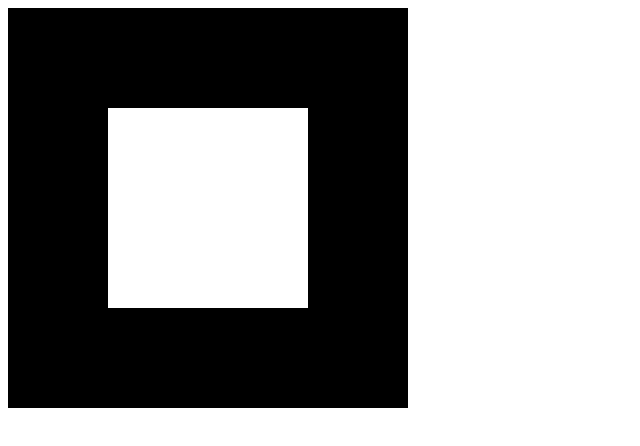
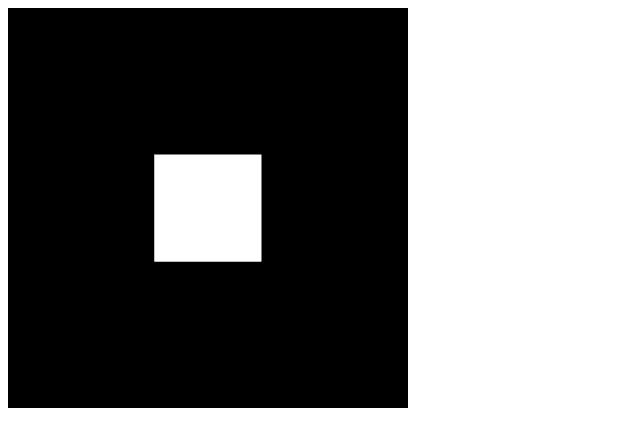
Before and after one commit to canUDigIt/webgl-demos, a plain HTML site: page model-viewer/index.html in a window 1280 px wide. Shown: the whole page, without its empty margins (0-640 px from the left). Drawn offline with Linux system fonts and the light colour scheme.

Commit message:
Added orbiting camera and json model reading capabilities

```diff
--- a/model-viewer/index.html
+++ b/model-viewer/index.html
@@ -14,9 +14,12 @@
     <script id="vs" type="x-shader/x-vertex">
         attribute vec4 position;
 
+        uniform mat4 uMVMatrix;
+        uniform mat4 uPMatrix;
+
         void main()
         {
-           gl_Position = position;
+           gl_Position = uPMatrix * uMVMatrix * position;
         }
     </script>
 
@@ -31,41 +34,95 @@
         $(document).ready(function() {
             var gl = document.getElementById("c").getContext("webgl");
             var programInfo = twgl.createProgramInfo(gl, ["vs", "fs"]);
+            var m4 = twgl.m4;
+            var fovRadians = Math.PI / 4;
+            var aspectRatio = gl.canvas.width / gl.canvas.height;
+            var near = 0.1;
+            var far = 100.0;
+            var perspective = m4.perspective(fovRadians, aspectRatio, near, far);
+            var camera = m4.identity();
+            var distance = [0, 0, 5];
+            var yaw = 0;
+            var pitch = 0;
+            var roll = 0;
 
-            var arrays = {
-                position: [
-                    -0.5, -0.5, 0,
-                     0.5, -0.5, 0,
-                    -0.5,  0.5, 0,
-                    -0.5,  0.5, 0,
-                     0.5, -0.5, 0,
-                     0.5,  0.5, 0,
-                ],
-            };
 
             var myRequest = new Request('box.json');
 
             fetch(myRequest)
                 .then(function(response) { return response.json(); })
                 .then(function(data) {
-                    arrays["position"] = data.meshes[0].vertices;
+                    var mesh = data.meshes[0];
+                    var arrays = {
+                        position: mesh.vertices,
+                        normal: mesh.normals,
+                        indices: []
+                    };
+
+                    mesh.faces.forEach(function(face) {
+                        arrays.indices.push(face[0]);
+                        arrays.indices.push(face[1]);
+                        arrays.indices.push(face[2]);
                     });
 
                     var bufferInfo = twgl.createBufferInfoFromArrays(gl, arrays);
+
+                    function yawPitchRoll() {
+                        var rotation = m4.identity();
+                         m4.rotateY(rotation, yaw, rotation);
+                         m4.rotateX(rotation, pitch, rotation);
+                         m4.rotateZ(rotation, roll, rotation);
+                         return rotation;
+                    }
 
                     function render(time) {
                         gl.viewport(0, 0, gl.canvas.width, gl.canvas.height);
                         gl.clearColor(0, 0, 0, 1);
                         gl.clear(gl.COLOR_BUFFER_BIT);
 
+                        var uniforms = {
+                            uMVMatrix: m4.inverse(m4.multiply(yawPitchRoll(), m4.translation(distance))),
+                            uPMatrix: perspective
+                        };
+
                         gl.useProgram(programInfo.program);
                         twgl.setBuffersAndAttributes(gl, programInfo, bufferInfo);
+                        twgl.setUniforms(programInfo, uniforms);
                         twgl.drawBufferInfo(gl, bufferInfo);
 
                         requestAnimationFrame(render);
                     }
 
                     requestAnimationFrame(render);
+                });
+
+            var dragging = false;
+            var startX, startY;
+            $(gl.canvas).mousedown(function(event) {
+                event.preventDefault();
+                startX = event.pageX;
+                startY = event.pageY;
+                dragging = true;
+            });
+
+            $(gl.canvas).mouseup(function(event) {
+                event.preventDefault();
+                dragging = false;
+            });
+
+            $(gl.canvas).mousemove(function(event) {
+                event.preventDefault();
+                if (dragging) {
+                    deltaX = event.pageX - startX;
+                    deltaY = event.pageY - startY;
+                    startX = event.pageX;
+                    startY = event.pageY;
+                    var xWeight = 2 * Math.PI / gl.canvas.width;
+                    var yWeight = (Math.PI / 4) / gl.canvas.height;
+                    pitch += deltaY * yWeight;
+                    yaw += deltaX * xWeight;
+                }
+            });
         });
     </script>
 </head>
```
Lines whose indentation alone changed are shown as unchanged.
